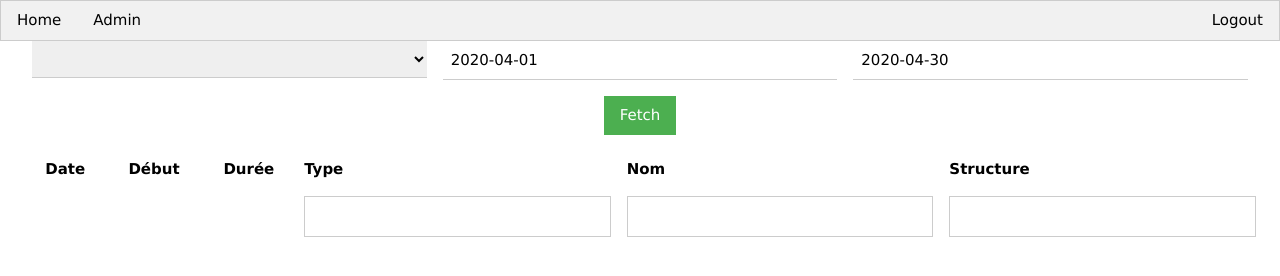
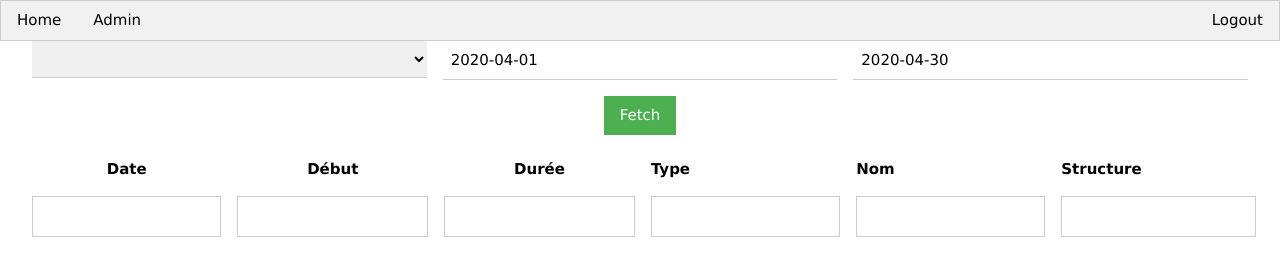
Before and after one commit to manubop/intranet-app, a website: page html/index.html in a window 1280 px wide. Drawn offline with nearby package versions, Linux system fonts and the light colour scheme; files that its build step writes are made by us from their sources; no server answers; files whose address does not match are found by name.

Commit message:
Fixed main table headers

```diff
--- a/html/index.html
+++ b/html/index.html
@@ -44,12 +44,9 @@
             <th class="w3-hide-small">Structure</th>
           </tr>
           <tr>
-            <!-- <td><input type="text"></td> -->
-            <td></td>
-            <!-- <td class="w3-hide-small w3-hide-medium"><input type="text"></td> -->
-            <td class="w3-hide-small w3-hide-medium"></td>
-            <!-- <td class="w3-hide-small w3-hide-medium"><input type="text"></td> -->
-            <td class="w3-hide-small w3-hide-medium"></td>
+            <td><input class="w3-input w3-border" type="text"></td>
+            <td class="w3-hide-small w3-hide-medium"><input class="w3-input w3-border" type="text"></td>
+            <td class="w3-hide-small w3-hide-medium"><input class="w3-input w3-border" type="text"></td>
             <td class="w3-hide-small"><input class="w3-input w3-border" type="text"></td>
             <td><input class="w3-input w3-border" type="text"></td>
             <td class="w3-hide-small"><input class="w3-input w3-border" type="text"></td>
```
